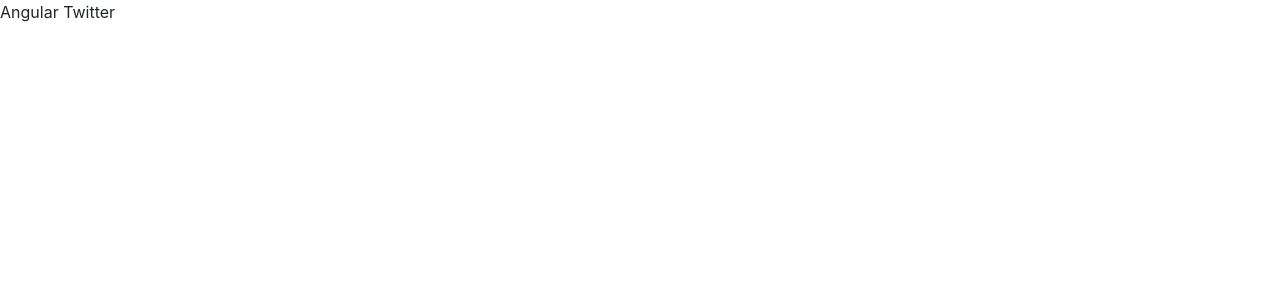
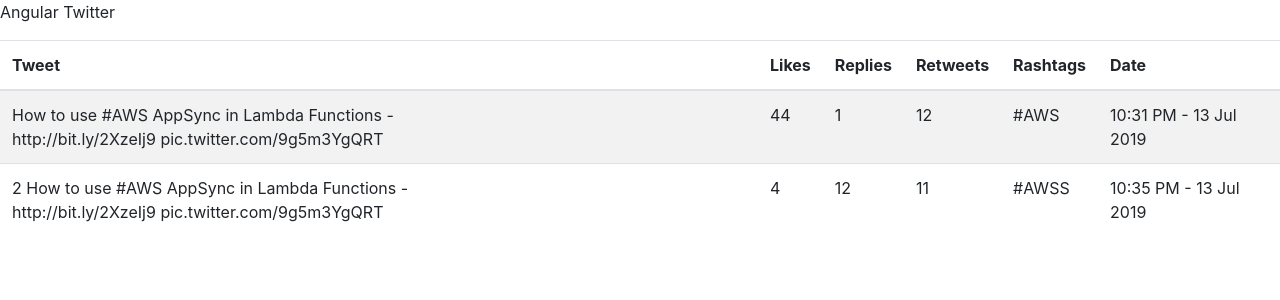
Before and after one commit to islamashraful/angular-twitter, an Angular app: page / in a window 1280 px wide. Shown: the top 300 px of the page. Built offline with nearby package versions, Linux system fonts and the light colour scheme.

Commit message:
Added Table component and initialize with sample data

```diff
--- /dev/null
+++ b/src/app/common/shared/components/table/table.component.html
@@ -0,0 +1,16 @@
+<table class="table table-striped">
+    <thead>
+        <tr>
+            <th scope="col" *ngFor="let col of columns">
+                {{col.header}}
+            </th>
+        </tr>
+    </thead>
+    <tbody>
+        <tr *ngFor="let item of data; index as i">
+            <td *ngFor="let col of columns">
+                {{item[col.field]}}
+            </td>
+        </tr>
+    </tbody>
+</table>
--- /dev/null
+++ b/src/app/common/shared/components/table/table.component.ts
@@ -0,0 +1,37 @@
+import { Component, OnInit, Input } from '@angular/core';
+
+/**
+ * Column Interface
+ */
+export interface IColumn {
+  /** Field */
+  field: string;
+  /** Header */
+  header: string;
+}
+
+/**
+ * Table Component
+ */
+@Component({
+  selector: 'app-table',
+  templateUrl: './table.component.html',
+  styleUrls: ['./table.component.scss']
+})
+export class TableComponent implements OnInit {
+  /**
+   * Table data source
+   */
+  @Input() data: any[];
+
+  /**
+   * Table columns collection
+   */
+  @Input() columns: IColumn[];
+
+  constructor() { }
+
+  ngOnInit() {
+  }
+
+}
--- a/src/app/page/home/home.component.html
+++ b/src/app/page/home/home.component.html
@@ -1 +1,3 @@
 <p>Angular Twitter</p>
+
+<app-table [data]="data" [columns]="columns"></app-table>
--- a/src/app/page/home/home.component.ts
+++ b/src/app/page/home/home.component.ts
@@ -9,7 +9,32 @@ import { Component, OnInit } from '@angular/core';
   templateUrl: './home.component.html'
 })
 export class HomeComponent implements OnInit {
-
+  columns = [
+    { field: 'text', header: 'Tweet' },
+    { field: 'likes', header: 'Likes' },
+    { field: 'replies', header: 'Replies' },
+    { field: 'retweets', header: 'Retweets' },
+    { field: 'hashtags', header: 'Rashtags' },
+    { field: 'date', header: 'Date' },
+  ]
+  data = [
+    {
+      text: 'How to use #AWS AppSync in Lambda Functions -  http://bit.ly/2XzeIj9 pic.twitter.com/9g5m3YgQRT',
+      likes: 44,
+      replies: 1,
+      retweets: 12,
+      hashtags: ['#AWS'],
+      date: '10:31 PM - 13 Jul 2019'
+    },
+    {
+      text: '2 How to use #AWS AppSync in Lambda Functions -  http://bit.ly/2XzeIj9 pic.twitter.com/9g5m3YgQRT',
+      likes: 4,
+      replies: 12,
+      retweets: 11,
+      hashtags: ['#AWSS'],
+      date: '10:35 PM - 13 Jul 2019'
+    }
+  ]
   constructor() { }
 
   ngOnInit() {
--- a/src/app/page/page.module.ts
+++ b/src/app/page/page.module.ts
@@ -3,9 +3,10 @@ import { CommonModule } from '@angular/common';
 import { PageRoutingModule } from './page-routing.module';
 import { LayoutComponent } from './layout/layout.component';
 import { HomeComponent } from './home/home.component';
+import { TableComponent } from '../common/shared/components/table/table.component';
 
 @NgModule({
-    declarations: [LayoutComponent, HomeComponent],
+    declarations: [LayoutComponent, HomeComponent, TableComponent],
     imports: [
         CommonModule,
         PageRoutingModule
```
Also changed, not shown: src/app/common/shared/components/table/table.component.scss (added), 1 other file (tests, documents, lock files or other folders).
